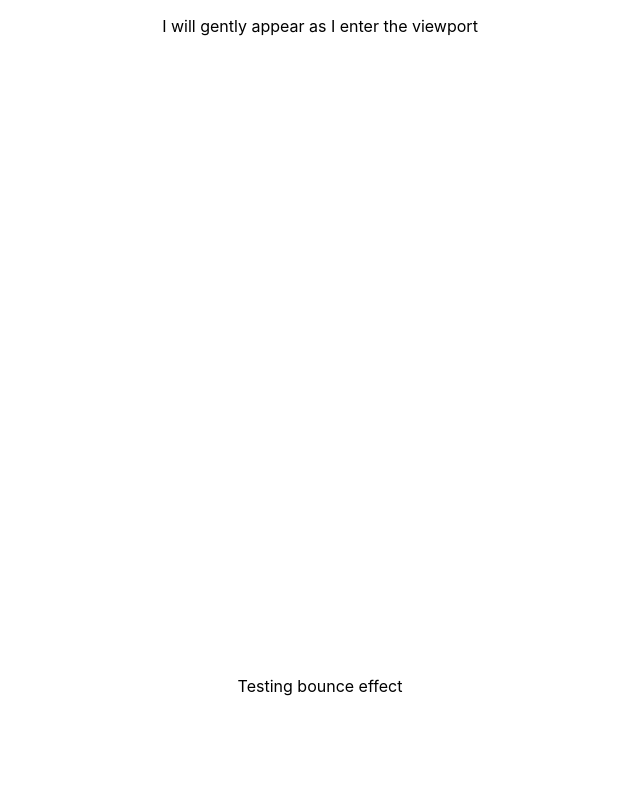
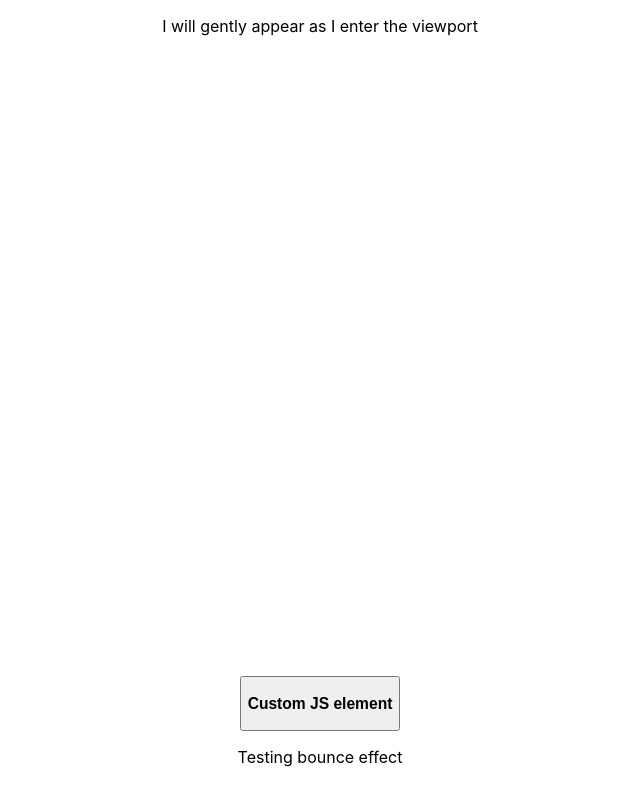
Before and after one commit to Luka-dot/cssThemTesting, a React (Create React App) app in the folder animations-test/: page / in a window 1280 px wide. Shown: the top 806 px of the page, without its empty margins (320-960 px from the left). Built offline with nearby package versions, Linux system fonts and the light colour scheme.

Commit message:
animation to bounce-left added in React

```diff
--- a/animations-test/package.json
+++ b/animations-test/package.json
@@ -6,6 +6,7 @@
     "@testing-library/jest-dom": "^4.2.4",
     "@testing-library/react": "^9.5.0",
     "@testing-library/user-event": "^7.2.1",
+    "animate.css": "^4.1.0",
     "react": "^16.13.1",
     "react-awesome-reveal": "^3.1.1",
     "react-dom": "^16.13.1",
--- a/animations-test/public/index.html
+++ b/animations-test/public/index.html
@@ -15,15 +15,10 @@
       user's mobile device or desktop. See https://developers.google.com/web/fundamentals/web-app-manifest/
     -->
     <link rel="manifest" href="%PUBLIC_URL%/manifest.json" />
-    <!--
-      Notice the use of %PUBLIC_URL% in the tags above.
-      It will be replaced with the URL of the `public` folder during the build.
-      Only files inside the `public` folder can be referenced from the HTML.
-
-      Unlike "/favicon.ico" or "favicon.ico", "%PUBLIC_URL%/favicon.ico" will
-      work correctly both with client-side routing and a non-root public URL.
-      Learn how to configure a non-root public URL by running `npm run build`.
-    -->
+    <link
+    rel="stylesheet"
+    href="https://cdnjs.cloudflare.com/ajax/libs/animate.css/4.0.0/animate.min.css"
+  />
     <title>React App</title>
   </head>
   <body>
--- a/animations-test/src/App.js
+++ b/animations-test/src/App.js
@@ -1,19 +1,32 @@
 import React from 'react';
 import { Fade, Bounce, Flip, Hinge, JackInTheBox, Roll, Rotate, Slide, Zoom } from 'react-awesome-reveal';
+
 import './App.css';
+// import element from './animeTest';
 
 function App() {
+
+  const element = () => {
+    console.log('clicked')
+    const targetedElement = document.querySelector('.my-element');
+    targetedElement.classList.add('animate__animated', 'animate__backOutRight')
+  };
+
   return (
     <div className="App">
       <Fade>
         <p>I will gently appear as I enter the viewport</p>
       </Fade>
       <div className="spacer">
-
+      <div className= "my-element">
+        <button onClick={element}>
+        <h3 >Custom JS element</h3>
+        </button>
+         <Bounce >
+        <p >Testing bounce effect</p>
+      </Bounce>
       </div>
-      <Bounce>
-        <p>Testing bounce effect</p>
-      </Bounce>
+      </div>
       <div className="spacer">
 
       </div>
--- a/animations-test/src/index.js
+++ b/animations-test/src/index.js
@@ -2,6 +2,7 @@ import React from 'react';
 import ReactDOM from 'react-dom';
 import './index.css';
 import App from './App';
+
 
 ReactDOM.render(
   <React.StrictMode>
```
Also changed, not shown: 1 other file (tests, documents, lock files or other folders).
